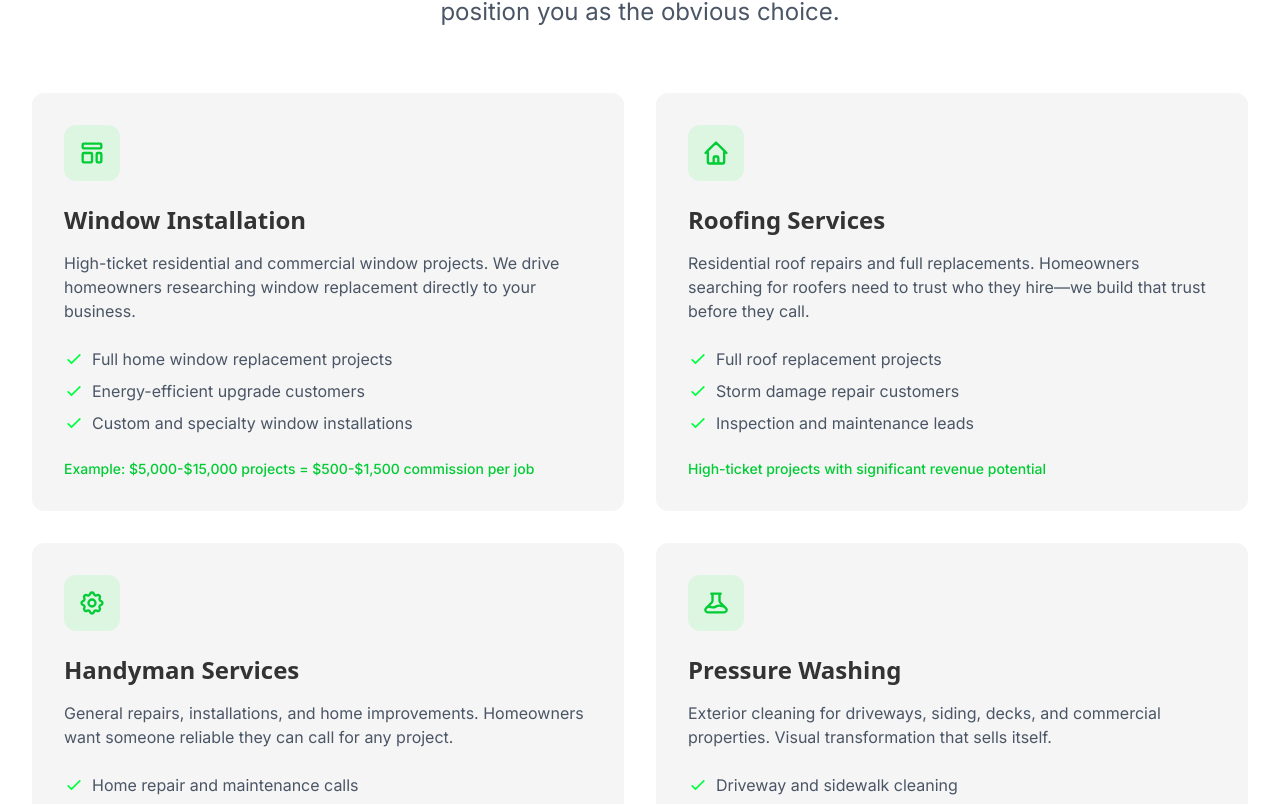
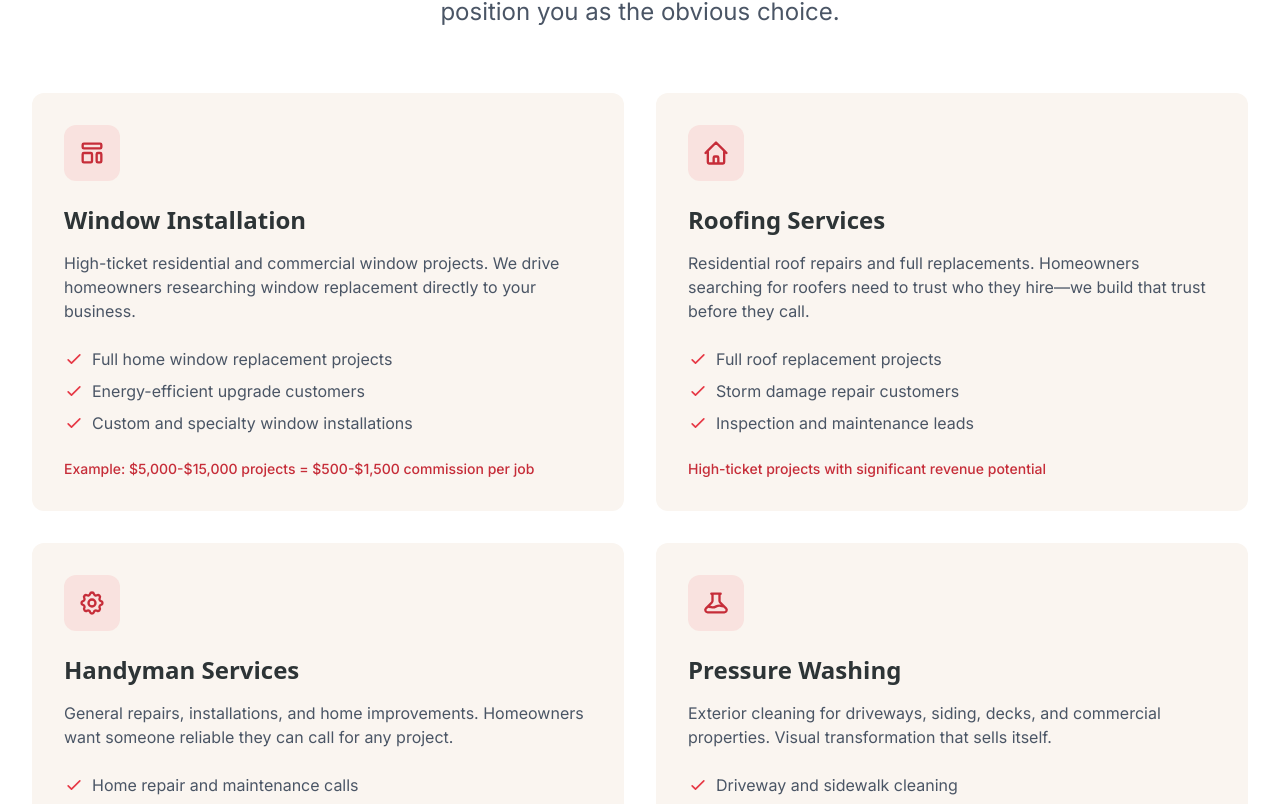
Before and after one commit to edw4rdsinc/aios, a Next.js app: page /home-services in a window 1280 px wide. Shown: the part 756-1560 px from the top of the page. Built offline with nearby package versions, Linux system fonts and the light colour scheme.

Commit message:
Update AIOS color scheme to sand/blue/coral palette
- Sand #f4e1d2 (60%) - backgrounds
- Blue #a8dadc (30%) - secondary accents
- Coral #e63946 (10%) - buttons, links, CTAs

Replaces previous matrix-inspired green/black theme.

```diff
--- a/app/globals.css
+++ b/app/globals.css
@@ -1,27 +1,55 @@
 @import "tailwindcss";
 
 @theme {
-  /* AIOS Brand Colors - Matrix-inspired */
-  --color-aios-black: #0D0D0D;
-  --color-aios-dark: #1a1a1a;
-  --color-aios-green: #00FF41;
-  --color-aios-green-dark: #00CC33;
-  --color-aios-green-muted: #008F11;
-  --color-aios-grey: #333333;
-  --color-aios-light-grey: #F5F5F5;
+  /* AIOS Brand Colors */
+  --color-aios-sand: #f4e1d2;
+  --color-aios-sand-light: #faf5f0;
+  --color-aios-sand-dark: #e8d4c4;
+  --color-aios-blue: #a8dadc;
+  --color-aios-blue-light: #c5e8ea;
+  --color-aios-blue-dark: #7ec8cb;
+  --color-aios-coral: #e63946;
+  --color-aios-coral-light: #f06570;
+  --color-aios-coral-dark: #c62d39;
   --color-aios-white: #FFFFFF;
+  --color-aios-dark: #2d3436;
+  --color-aios-grey: #636e72;
 
-  /* Primary/Accent aliases */
-  --color-primary-50: #e6ffe9;
-  --color-primary-100: #ccffd4;
-  --color-primary-200: #99ffa8;
-  --color-primary-300: #66ff7d;
-  --color-primary-400: #33ff5f;
-  --color-primary-500: #00FF41;
-  --color-primary-600: #00CC33;
-  --color-primary-700: #008F11;
-  --color-primary-800: #005c0b;
-  --color-primary-900: #003306;
+  /* Primary (Coral - accent for buttons/links) */
+  --color-primary-50: #fef2f2;
+  --color-primary-100: #fee2e2;
+  --color-primary-200: #fecaca;
+  --color-primary-300: #fca5a5;
+  --color-primary-400: #f87171;
+  --color-primary-500: #e63946;
+  --color-primary-600: #c62d39;
+  --color-primary-700: #a31f2d;
+  --color-primary-800: #7f1d1d;
+  --color-primary-900: #5c1616;
+
+  /* Sand scale (backgrounds) */
+  --color-sand-50: #fdfcfb;
+  --color-sand-100: #faf5f0;
+  --color-sand-200: #f4e1d2;
+  --color-sand-300: #e8d4c4;
+  --color-sand-400: #d4c0ae;
+  --color-sand-500: #bda898;
+  --color-sand-600: #9f8a7a;
+  --color-sand-700: #7d6d5f;
+  --color-sand-800: #5c5148;
+  --color-sand-900: #3d3632;
+
+  /* Blue scale (secondary) */
+  --color-blue-50: #f0f9fa;
+  --color-blue-100: #e0f3f4;
+  --color-blue-200: #c5e8ea;
+  --color-blue-300: #a8dadc;
+  --color-blue-400: #7ec8cb;
+  --color-blue-500: #5ab4b8;
+  --color-blue-600: #439a9e;
+  --color-blue-700: #357a7d;
+  --color-blue-800: #2a5f61;
+  --color-blue-900: #1f4547;
 
   /* Dark scale */
   --color-dark-50: #f7f7f7;
@@ -29,24 +57,28 @@
   --color-dark-200: #c8c8c8;
   --color-dark-300: #a4a4a4;
   --color-dark-400: #818181;
-  --color-dark-500: #666666;
+  --color-dark-500: #636e72;
   --color-dark-600: #515151;
   --color-dark-700: #434343;
-  --color-dark-800: #383838;
+  --color-dark-800: #2d3436;
   --color-dark-900: #1a1a1a;
   --color-dark-950: #0D0D0D;
 }
 
 :root {
   /* AIOS Brand Colors (for custom CSS) */
-  --aios-black: #0D0D0D;
-  --aios-dark: #1a1a1a;
-  --aios-green: #00FF41;
-  --aios-green-dark: #00CC33;
-  --aios-green-muted: #008F11;
-  --aios-grey: #333333;
-  --aios-light-grey: #F5F5F5;
+  --aios-sand: #f4e1d2;
+  --aios-sand-light: #faf5f0;
+  --aios-sand-dark: #e8d4c4;
+  --aios-blue: #a8dadc;
+  --aios-blue-light: #c5e8ea;
+  --aios-blue-dark: #7ec8cb;
+  --aios-coral: #e63946;
+  --aios-coral-light: #f06570;
+  --aios-coral-dark: #c62d39;
   --aios-white: #FFFFFF;
+  --aios-dark: #2d3436;
+  --aios-grey: #636e72;
 
   /* Font Families */
   --font-sans: system-ui, -apple-system, BlinkMacSystemFont, "Segoe UI", Roboto, "Helvetica Neue", Arial, "Noto Sans", sans-serif;
@@ -77,8 +109,8 @@ body {
   font-size: var(--text-base);
   line-height: var(--leading-normal);
   font-weight: 400;
-  color: var(--aios-grey);
-  background-color: var(--aios-white);
+  color: var(--aios-dark);
+  background-color: var(--aios-sand-light);
 }
 
 /* Headings */
@@ -103,52 +135,61 @@ pre, code, kbd, samp {
 
 /* Default link styling with brand colors */
 a:not([class*="text-"]):not([class*="bg-"]) {
-  color: var(--aios-green-dark);
+  color: var(--aios-coral);
   transition: color 0.2s ease;
 }
 
 a:not([class*="text-"]):not([class*="bg-"]):hover {
-  color: var(--aios-green);
+  color: var(--aios-coral-dark);
 }
 
-/* Matrix-inspired glow effect */
-.glow-green {
-  box-shadow: 0 0 20px rgba(0, 255, 65, 0.3);
+/* Accent glow effect */
+.glow-coral {
+  box-shadow: 0 0 20px rgba(230, 57, 70, 0.3);
 }
 
-.glow-green-strong {
-  box-shadow: 0 0 30px rgba(0, 255, 65, 0.5);
+.glow-coral-strong {
+  box-shadow: 0 0 30px rgba(230, 57, 70, 0.5);
+}
+
+/* Blue glow effect */
+.glow-blue {
+  box-shadow: 0 0 20px rgba(168, 218, 220, 0.4);
 }
 
 /* Text glow effect */
 .text-glow {
-  text-shadow: 0 0 10px rgba(0, 255, 65, 0.5);
+  text-shadow: 0 0 10px rgba(230, 57, 70, 0.5);
 }
 
 /* Gradient backgrounds */
-.bg-gradient-dark {
-  background: linear-gradient(135deg, #0D0D0D 0%, #1a1a1a 100%);
+.bg-gradient-sand {
+  background: linear-gradient(135deg, #faf5f0 0%, #f4e1d2 100%);
 }
 
-.bg-gradient-green {
-  background: linear-gradient(135deg, #008F11 0%, #00FF41 100%);
+.bg-gradient-blue {
+  background: linear-gradient(135deg, #c5e8ea 0%, #a8dadc 100%);
+}
+
+.bg-gradient-coral {
+  background: linear-gradient(135deg, #e63946 0%, #f06570 100%);
 }
 
 /* Custom shadow system */
 .shadow-aios-soft {
-  box-shadow: 6px 6px 9px rgba(0, 0, 0, 0.1);
+  box-shadow: 6px 6px 9px rgba(0, 0, 0, 0.08);
 }
 
 .shadow-aios-bold {
-  box-shadow: 8px 8px 20px rgba(0, 0, 0, 0.15);
+  box-shadow: 8px 8px 20px rgba(0, 0, 0, 0.12);
 }
 
 .shadow-aios-crisp {
-  box-shadow: 6px 6px 0px rgba(0, 255, 65, 0.2);
+  box-shadow: 6px 6px 0px rgba(168, 218, 220, 0.4);
 }
 
 .shadow-aios-deep {
-  box-shadow: 12px 12px 50px rgba(0, 0, 0, 0.2);
+  box-shadow: 12px 12px 50px rgba(0, 0, 0, 0.15);
 }
 
 /* Smooth backdrop blur support */
@@ -161,6 +202,6 @@ a:not([class*="text-"]):not([class*="bg-"]):hover {
 
 /* Selection styling */
 ::selection {
-  background-color: rgba(0, 255, 65, 0.3);
-  color: #0D0D0D;
+  background-color: rgba(168, 218, 220, 0.4);
+  color: #2d3436;
 }
--- a/app/home-services/page.tsx
+++ b/app/home-services/page.tsx
@@ -31,7 +31,7 @@ export default function HomeServicesPage() {
       />
 
       {/* Hero Section */}
-      <section className="relative bg-dark-950 text-white py-20 overflow-hidden">
+      <section className="relative bg-dark-800 text-white py-20 overflow-hidden">
         <div className="absolute inset-0 opacity-5">
           <div className="absolute inset-0" style={{
             backgroundImage: `linear-gradient(rgba(0, 255, 65, 0.1) 1px, transparent 1px),
@@ -56,7 +56,7 @@ export default function HomeServicesPage() {
               <div className="flex flex-col sm:flex-row gap-4">
                 <Link
                   href="/contact"
-                  className="bg-primary-500 text-dark-950 px-8 py-4 rounded-md font-semibold text-lg hover:bg-primary-400 transition-all hover:scale-105 text-center"
+                  className="bg-primary-500 text-white px-8 py-4 rounded-md font-semibold text-lg hover:bg-primary-400 transition-all hover:scale-105 text-center"
                 >
                   Get Started Free
                 </Link>
@@ -76,7 +76,7 @@ export default function HomeServicesPage() {
       <section id="services" className="py-20 bg-white">
         <div className="max-w-7xl mx-auto px-4 sm:px-6 lg:px-8">
           <AnimatedSection animation="fade-up" className="text-center mb-16">
-            <h2 className="text-3xl sm:text-4xl font-bold text-dark-900 mb-4">
+            <h2 className="text-3xl sm:text-4xl font-bold text-dark-800 mb-4">
               Home Services We Market
             </h2>
             <p className="text-xl text-gray-600 max-w-2xl mx-auto">
@@ -87,13 +87,13 @@ export default function HomeServicesPage() {
           <div className="grid md:grid-cols-2 gap-8">
             {/* Window Installation */}
             <AnimatedSection animation="fade-up" delay={100}>
-              <div id="windows" className="bg-aios-light-grey rounded-xl p-8 h-full">
+              <div id="windows" className="bg-sand-100 rounded-xl p-8 h-full">
                 <div className="w-14 h-14 bg-primary-500/10 rounded-xl flex items-center justify-center mb-6">
                   <svg className="w-7 h-7 text-primary-600" fill="none" viewBox="0 0 24 24" stroke="currentColor">
                     <path strokeLinecap="round" strokeLinejoin="round" strokeWidth={2} d="M4 5a1 1 0 011-1h14a1 1 0 011 1v2a1 1 0 01-1 1H5a1 1 0 01-1-1V5zM4 13a1 1 0 011-1h6a1 1 0 011 1v6a1 1 0 01-1 1H5a1 1 0 01-1-1v-6zM16 13a1 1 0 011-1h2a1 1 0 011 1v6a1 1 0 01-1 1h-2a1 1 0 01-1-1v-6z" />
                   </svg>
                 </div>
-                <h3 className="text-2xl font-bold text-dark-900 mb-4">Window Installation</h3>
+                <h3 className="text-2xl font-bold text-dark-800 mb-4">Window Installation</h3>
                 <p className="text-gray-600 mb-6">
                   High-ticket residential and commercial window projects. We drive homeowners researching window replacement directly to your business.
                 </p>
@@ -125,13 +125,13 @@ export default function HomeServicesPage() {
 
             {/* Roofing */}
             <AnimatedSection animation="fade-up" delay={200}>
-              <div id="roofing" className="bg-aios-light-grey rounded-xl p-8 h-full">
+              <div id="roofing" className="bg-sand-100 rounded-xl p-8 h-full">
                 <div className="w-14 h-14 bg-primary-500/10 rounded-xl flex items-center justify-center mb-6">
                   <svg className="w-7 h-7 text-primary-600" fill="none" viewBox="0 0 24 24" stroke="currentColor">
                     <path strokeLinecap="round" strokeLinejoin="round" strokeWidth={2} d="M3 12l2-2m0 0l7-7 7 7M5 10v10a1 1 0 001 1h3m10-11l2 2m-2-2v10a1 1 0 01-1 1h-3m-6 0a1 1 0 001-1v-4a1 1 0 011-1h2a1 1 0 011 1v4a1 1 0 001 1m-6 0h6" />
                   </svg>
                 </div>
-                <h3 className="text-2xl font-bold text-dark-900 mb-4">Roofing Services</h3>
+                <h3 className="text-2xl font-bold text-dark-800 mb-4">Roofing Services</h3>
                 <p className="text-gray-600 mb-6">
                   Residential roof repairs and full replacements. Homeowners searching for roofers need to trust who they hire—we build that trust before they call.
                 </p>
@@ -163,14 +163,14 @@ export default function HomeServicesPage() {
 
             {/* Handyman */}
             <AnimatedSection animation="fade-up" delay={300}>
-              <div id="handyman" className="bg-aios-light-grey rounded-xl p-8 h-full">
+              <div id="handyman" className="bg-sand-100 rounded-xl p-8 h-full">
                 <div className="w-14 h-14 bg-primary-500/10 rounded-xl flex items-center justify-center mb-6">
                   <svg className="w-7 h-7 text-primary-600" fill="none" viewBox="0 0 24 24" stroke="currentColor">
                     <path strokeLinecap="round" strokeLinejoin="round" strokeWidth={2} d="M10.325 4.317c.426-1.756 2.924-1.756 3.35 0a1.724 1.724 0 002.573 1.066c1.543-.94 3.31.826 2.37 2.37a1.724 1.724 0 001.065 2.572c1.756.426 1.756 2.924 0 3.35a1.724 1.724 0 00-1.066 2.573c.94 1.543-.826 3.31-2.37 2.37a1.724 1.724 0 00-2.572 1.065c-.426 1.756-2.924 1.756-3.35 0a1.724 1.724 0 00-2.573-1.066c-1.543.94-3.31-.826-2.37-2.37a1.724 1.724 0 00-1.065-2.572c-1.756-.426-1.756-2.924 0-3.35a1.724 1.724 0 001.066-2.573c-.94-1.543.826-3.31 2.37-2.37.996.608 2.296.07 2.572-1.065z" />
                     <path strokeLinecap="round" strokeLinejoin="round" strokeWidth={2} d="M15 12a3 3 0 11-6 0 3 3 0 016 0z" />
                   </svg>
                 </div>
-                <h3 className="text-2xl font-bold text-dark-900 mb-4">Handyman Services</h3>
+                <h3 className="text-2xl font-bold text-dark-800 mb-4">Handyman Services</h3>
                 <p className="text-gray-600 mb-6">
                   General repairs, installations, and home improvements. Homeowners want someone reliable they can call for any project.
                 </p>
@@ -202,13 +202,13 @@ export default function HomeServicesPage() {
 
             {/* Pressure Washing */}
             <AnimatedSection animation="fade-up" delay={400}>
-              <div id="pressure-washing" className="bg-aios-light-grey rounded-xl p-8 h-full">
+              <div id="pressure-washing" className="bg-sand-100 rounded-xl p-8 h-full">
                 <div className="w-14 h-14 bg-primary-500/10 rounded-xl flex items-center justify-center mb-6">
                   <svg className="w-7 h-7 text-primary-600" fill="none" viewBox="0 0 24 24" stroke="currentColor">
                     <path strokeLinecap="round" strokeLinejoin="round" strokeWidth={2} d="M19.428 15.428a2 2 0 00-1.022-.547l-2.387-.477a6 6 0 00-3.86.517l-.318.158a6 6 0 01-3.86.517L6.05 15.21a2 2 0 00-1.806.547M8 4h8l-1 1v5.172a2 2 0 00.586 1.414l5 5c1.26 1.26.367 3.414-1.415 3.414H4.828c-1.782 0-2.674-2.154-1.414-3.414l5-5A2 2 0 009 10.172V5L8 4z" />
                   </svg>
                 </div>
-                <h3 className="text-2xl font-bold text-dark-900 mb-4">Pressure Washing</h3>
+                <h3 className="text-2xl font-bold text-dark-800 mb-4">Pressure Washing</h3>
                 <p className="text-gray-600 mb-6">
                   Exterior cleaning for driveways, siding, decks, and commercial properties. Visual transformation that sells itself.
                 </p>
@@ -242,7 +242,7 @@ export default function HomeServicesPage() {
       </section>
 
       {/* Trust Section */}
-      <section className="py-20 bg-dark-950 text-white">
+      <section className="py-20 bg-dark-800 text-white">
         <div className="max-w-7xl mx-auto px-4 sm:px-6 lg:px-8">
           <div className="grid md:grid-cols-2 gap-12 items-center">
             <AnimatedSection animation="slide-right">
@@ -264,7 +264,7 @@ export default function HomeServicesPage() {
                 ].map((item, index) => (
                   <li key={index} className="flex items-center">
                     <div className="w-8 h-8 bg-primary-500 rounded-full flex items-center justify-center mr-4 flex-shrink-0">
-                      <svg className="w-4 h-4 text-dark-950" fill="none" viewBox="0 0 24 24" stroke="currentColor">
+                      <svg className="w-4 h-4 text-white" fill="none" viewBox="0 0 24 24" stroke="currentColor">
                         <path strokeLinecap="round" strokeLinejoin="round" strokeWidth={2} d="M5 13l4 4L19 7" />
                       </svg>
                     </div>
@@ -323,7 +323,7 @@ export default function HomeServicesPage() {
       <section className="py-20 bg-white">
         <div className="max-w-7xl mx-auto px-4 sm:px-6 lg:px-8">
           <AnimatedSection animation="fade-up" className="text-center mb-16">
-            <h2 className="text-3xl sm:text-4xl font-bold text-dark-900 mb-4">
+            <h2 className="text-3xl sm:text-4xl font-bold text-dark-800 mb-4">
               What AIOS Home Provides
             </h2>
             <p className="text-xl text-gray-600">
@@ -348,7 +348,7 @@ export default function HomeServicesPage() {
                     </svg>
                   </div>
                   <div>
-                    <h3 className="font-bold text-dark-900 mb-1">{item.title}</h3>
+                    <h3 className="font-bold text-dark-800 mb-1">{item.title}</h3>
                     <p className="text-gray-600 text-sm">{item.desc}</p>
                   </div>
                 </div>
@@ -359,7 +359,7 @@ export default function HomeServicesPage() {
       </section>
 
       {/* CTA Section */}
-      <section className="py-20 bg-dark-950 text-white">
+      <section className="py-20 bg-dark-800 text-white">
         <div className="max-w-4xl mx-auto px-4 sm:px-6 lg:px-8 text-center">
           <AnimatedSection animation="fade-up">
             <h2 className="text-3xl sm:text-4xl font-bold mb-4">
@@ -371,7 +371,7 @@ export default function HomeServicesPage() {
             <div className="flex flex-col sm:flex-row gap-4 justify-center">
               <Link
                 href="/contact"
-                className="bg-primary-500 text-dark-950 px-8 py-4 rounded-md font-semibold text-lg hover:bg-primary-400 transition-all hover:scale-105"
+                className="bg-primary-500 text-white px-8 py-4 rounded-md font-semibold text-lg hover:bg-primary-400 transition-all hover:scale-105"
               >
                 Schedule Free Consultation
               </Link>
--- a/components/layout/Footer.tsx
+++ b/components/layout/Footer.tsx
@@ -7,7 +7,7 @@ export default function Footer() {
   const currentYear = new Date().getFullYear()
 
   return (
-    <footer className="bg-dark-950 text-white">
+    <footer className="bg-dark-800 text-white">
       <div className="mx-auto max-w-7xl px-4 sm:px-6 lg:px-8 py-12">
         <div className="grid grid-cols-1 md:grid-cols-4 gap-8">
           {/* Company Info */}
```
Also changed, not shown: app/about/page.tsx (+16 -16 lines), app/auto/page.tsx (+15 -15 lines), app/contact/page.tsx (+45 -45 lines), app/page.tsx (+30 -30 lines), components/layout/Header.tsx (+4 -4 lines), components/layout/MobileNav.tsx (+4 -4 lines).
